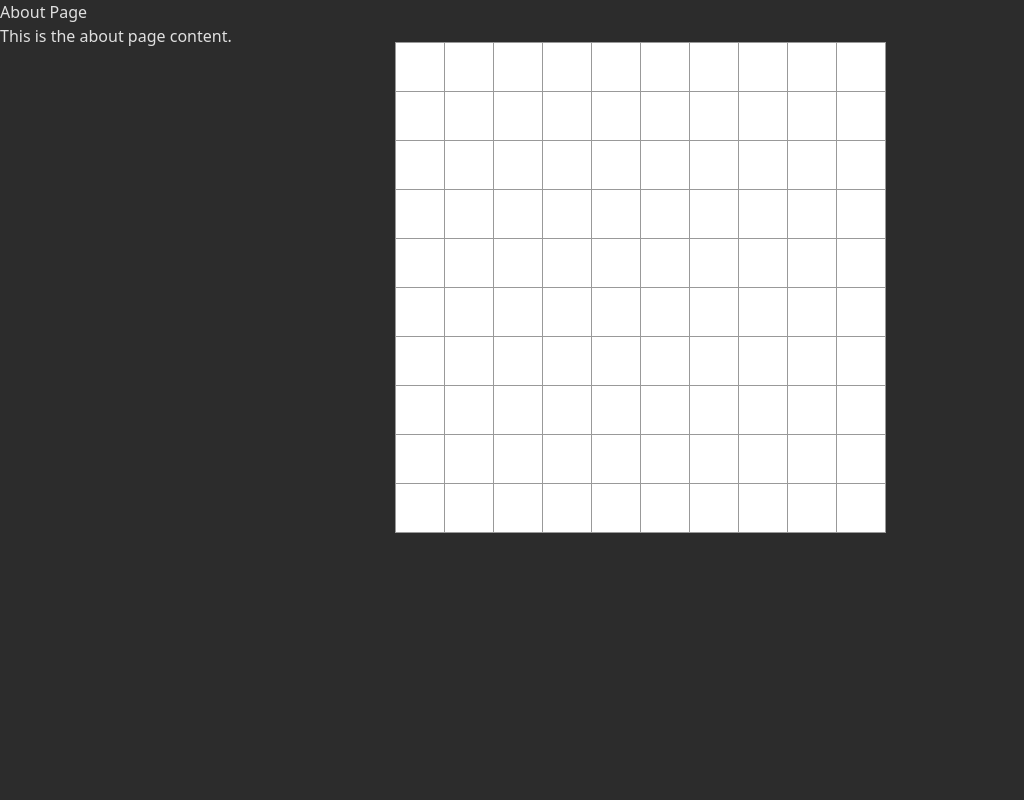
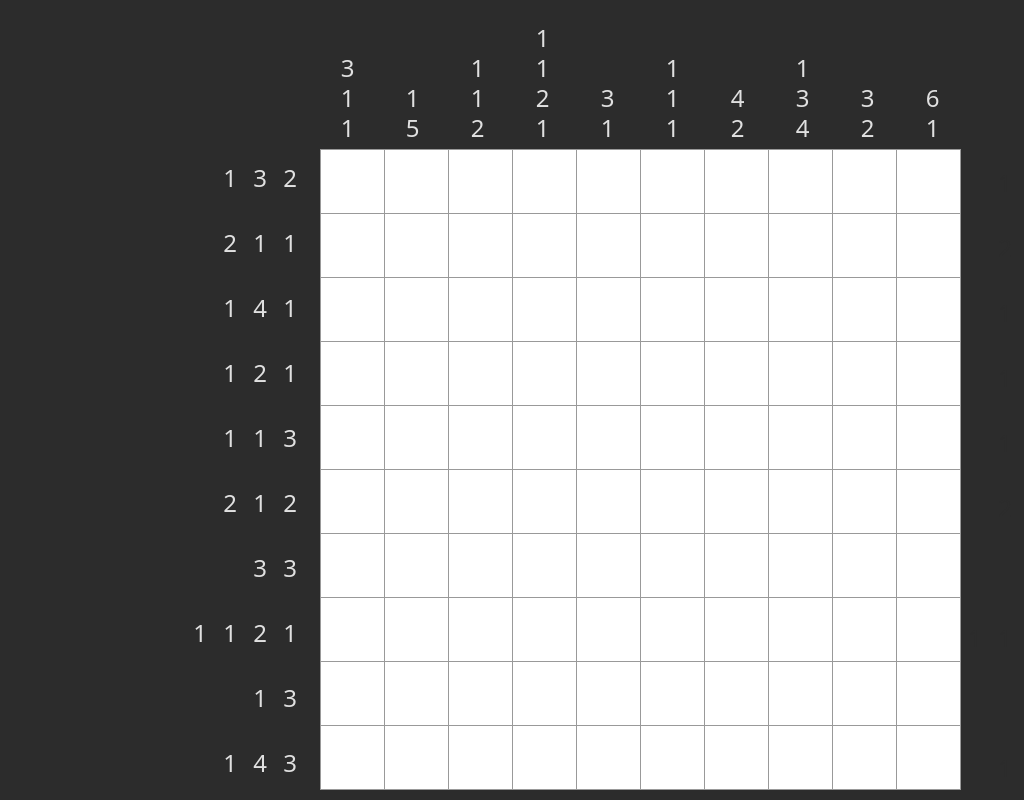
Before and after one commit to WilsonWang888/PuzzleHub, a Next.js app: page /picross in a window 1280 px wide. Shown: the whole page, without its empty margins (0-1024 px from the left). Built offline with nearby package versions, Linux system fonts and the light colour scheme.

Commit message:
picross number labels

```diff
--- a/package.json
+++ b/package.json
@@ -9,9 +9,11 @@
     "lint": "next lint"
   },
   "dependencies": {
+    "@types/seedrandom": "^3.0.7",
     "next": "13.5.6",
     "react": "^18.2.0",
-    "react-dom": "^18.2.0"
+    "react-dom": "^18.2.0",
+    "seedrandom": "^3.0.5"
   },
   "devDependencies": {
     "@types/node": "^20",
--- a/src/components/picross-board.css
+++ b/src/components/picross-board.css
@@ -1,10 +1,89 @@
 .board {
-  margin-left: auto;
-  margin-right: auto;
+
 }
 
 .row{
   text-align: center;
-  margin-left: auto;
-  margin-right: auto;
 }
+
+.topNums{
+  justify-content: center;
+  display: flex;
+  text-align: center;
+  padding-bottom: 10px;
+  margin-top: 20px;
+}
+
+.topArr{
+  display: flex;
+  flex-direction: column;
+  align-items: center;
+  justify-content: end;
+}
+
+.topCell{
+  height: 30px;
+  width: 65px;
+  font-size: 24px;
+}
+
+.sideContainer{
+  display: flex;
+  justify-content: right;
+
+}
+
+.sideNums{
+  display: flex;
+  justify-content: end;
+  text-align: right;
+  padding-right: 15px;
+  flex-direction: column;
+  align-items: flex-end;
+}
+
+.sideArr{
+  display: flex;
+  flex-direction: row;
+  align-items: center;
+  justify-content: end;
+  vertical-align:auto;
+}
+
+.sideCell{
+  height: 65px;
+  width: 30px;
+  font-size: 24px;
+  justify-content: center;
+  align-items: center;
+  display: flex;
+
+}
+
+.vBalancer{
+  margin-top: auto;
+  padding-bottom: 10px;
+  margin-bottom: auto;
+  vertical-align:auto;
+}
+
+.midsection{
+  width: 100%;
+  display: flex;
+  flex-direction: row;
+  align-items: center;
+  justify-content: center;
+}
+
+.sleeperCell{
+  color: #2C2C2C;
+}
+
+.unselectable {
+  -webkit-touch-callout: none;
+  -webkit-user-select: none;
+  -khtml-user-select: none;
+  -moz-user-select: none;
+  -ms-user-select: none;
+  user-select: none;
+}
--- a/src/components/picross-board.tsx
+++ b/src/components/picross-board.tsx
@@ -1,26 +1,23 @@
 import React from "react";
 import PicrossTile from "./picross-tile";
 import './picross-board.css'
+import seedrandom from "seedrandom";
 import { useState } from 'react';
-import { off } from "process";
-
-// seed
-var counter = 1258;
 
 function genBoard(width: number, height: number){
   var board = [];
-  var randomVal, fcount = 0, tcount = 0
+  var randomVal;
+  const seedrandom = require('seedrandom');
+  const rng = seedrandom('11223212');
 
   for(var i = 0 ; i < width ; i++) {
     var row = [];
     for(var j = 0 ; j < height ; j++) {
-      randomVal = Math.random();
+      randomVal = rng();
       if(randomVal > 0.5){
         row.push(false)
-        fcount++
       } else{
         row.push(true)
-        tcount++
       }
     }
     board.push(row);
@@ -34,6 +31,51 @@ const handleTileClick = (tileData: any) => {
   console.log(`Data received from Tile: ${tileData}`);
 };
 
+function countRows(boardData: Array<Array<boolean>>){
+  var res: Array<Array<number>> = [];
+  var count: number = 0;
+
+  for(var i = 0; i < boardData.length; i++){
+    var row: Array<number> = []
+    for(var j = 0; j < boardData[0].length; j++){
+      if(boardData[i][j]){
+        count++;
+      } else if(count != 0 && !boardData[i][j]){
+        row.push(count);
+        count = 0;
+      }
+    }
+    if(count != 0){
+      row.push(count)
+      count = 0
+    }
+    res.push(row)
+  }
+  return res
+}
+
+function countCols(boardData: Array<Array<boolean>>){
+  var res: Array<Array<number>> = [];
+  var count: number = 0;
+
+  for(var j = 0; j < boardData[0].length; j++){
+    var col: Array<number> = []
+    for(var i = 0; i < boardData.length; i++){
+      if(boardData[i][j]){
+        count++;
+      } else if(count != 0 && !boardData[i][j]){
+        col.push(count);
+        count = 0;
+      }
+    }
+    if(count != 0){
+      col.push(count)
+      count = 0
+    }
+    res.push(col)
+  }
+  return res
+}
 
 export default function PicrossBoard(props: any) {
   let width: number = props.width;
@@ -43,7 +85,36 @@ export default function PicrossBoard(props: any) {
   //const [boardData, setValue] = useState(genBoard)
   const boardData = genBoard(width, height);
 
+  const rowNums = countRows(boardData);
+  const colNums = countCols(boardData)
+  console.log(rowNums)
+  console.log(boardData)
+
   return (
+    <div>
+      <div className="topNums">
+        {colNums.map((col, rowIndex) => (
+          <div key={rowIndex} className="topArr">
+            {col.map((component: any, colIndex) => (
+              <div className="topCell unselectable">{component}</div>
+            ))}
+          </div>
+        ))}
+      </div>
+      <div className="midsection">
+        <div className="sideContainer">
+          <div className="sideNums">
+            {rowNums.map((col, rowIndex) => (
+              <div key={rowIndex} className="sideArr">
+                {col.map((component: any, colIndex) => (
+                  <div className="sideCell unselectable">
+                    <div className="vBalancer">{component}</div>
+                    </div>
+                ))}
+              </div>
+            ))}
+          </div>
+        </div>
         <div className="board">
           {data.map((row, rowIndex) => (
             <div key={rowIndex} className="row">
@@ -53,5 +124,18 @@ export default function PicrossBoard(props: any) {
             </div>
           ))}
         </div>
+        <div className="sideContainer" hidden>
+          <div className="sideNums">
+            {rowNums.map((col, rowIndex) => (
+              <div key={rowIndex} className="sideArr">
+                {col.map((component: any, colIndex) => (
+                  <div className="sideCell sleeperCell unselectable" >{component}</div>
+                ))}
+              </div>
+            ))}
+          </div>
+        </div>
+      </div>
+    </div>
   );
 }
--- a/src/components/picross-tile.css
+++ b/src/components/picross-tile.css
@@ -4,12 +4,12 @@
   font-size: 24px;
   font-weight: bold;
   line-height: 34px;
-  height: 50px;
+  height: 65px;
   margin-right: -1px;
   margin-top: -6px;
   padding: 0;
   text-align: center;
-  width: 50px;
+  width: 65px;
 }
 
 .checked {
--- a/src/pages/picross.tsx
+++ b/src/pages/picross.tsx
@@ -9,8 +9,6 @@ export default PicrossPage;
 function PicrossPage() {
   return (
     <div className='bg-primary'>
-      <h1>About Page</h1>
-      <p>This is the about page content.</p>
       <PicrossBoard width='10' height='10'></PicrossBoard>
     </div>
   );
```
Also changed, not shown: 1 other file (tests, documents, lock files or other folders). Lines whose indentation alone changed are shown as unchanged.
